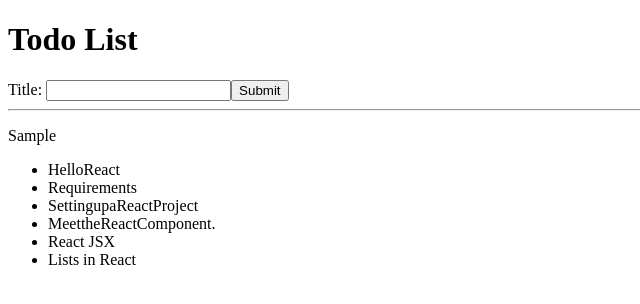
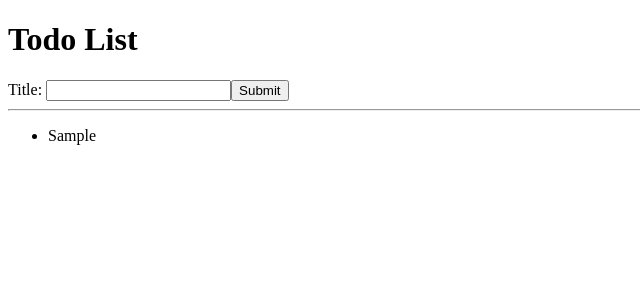
Before and after one commit to mikelikecoding/react-todo2, a React (Create React App) app: page / in a window 1280 px wide. Both pictures are taken after typing "Sample" into the empty fields and a click on the button "Submit". Shown: the top 304 px of the page, without its empty margins (0-640 px from the left). Built offline with nearby package versions, Linux system fonts and the light colour scheme.

Commit message:
lesson_1_4 for pull request

```diff
--- a/src/AddTodoForm.js
+++ b/src/AddTodoForm.js
@@ -2,15 +2,23 @@ import React from 'react';
 // import * as reactDom from 'react-dom'
 import { useState } from "react";
 
-function AddTodoForm (props) {
+
+function AddTodoForm ({onAddTodo}) {
+
+const [todoTitle, setTodoTitle] = useState('');
+
+const handleTitleChange = (event) => {
+     const newTodoTitle = event.target.value
+     setTodoTitle(newTodoTitle)
+}
+
  const handleAddTodo = (event) => {
-        event.preventDefault();
-     const todoTitle = event.target.title.value;
-     console.log(todoTitle, `ARE YOU HERE111`);
-     const form = document.querySelector('form');
-      form.reset();
-      props.onAddTodo(todoTitle);
-
+ event.preventDefault();
+ //if todoTile === '' I don't want it to return anything
+ if(todoTitle.trim().length === 0) return
+      //   let onAddTodo;
+  onAddTodo({title: todoTitle, id: Date.now()}) // won't work without the props
+        setTodoTitle('')
     }
 
    return (
@@ -18,7 +26,7 @@ function AddTodoForm (props) {
     <form onSubmit={handleAddTodo} >
 
       <label htmlFor="todoTitle">Title: </label>
-      <input id='todoTitle' type="text" name='title' />
+      <input id='todoTitle' value={todoTitle} type="text" name='title' onChange={handleTitleChange} />
       <button type='submit'>Submit</button>
 
       {/* <span>{todoTitle}</span> */}
--- a/src/App.js
+++ b/src/App.js
@@ -7,18 +7,22 @@ import {useState} from 'react';
 // /*This is the app that will display the arrays of Object and the form with button*
 
 function App() {
-  const [newTodo, setNewTodo] = useState('');
+  const [todoList, setTodoList] = useState([]);
+  // const [todoList, setTodoList] = [];
+const addTodo = (newTodo) => {
+  setTodoList([...todoList, newTodo])
+}
+
   return (
     <div>
       <h1>Todo List</h1>
 
    {/* <Search /> */}
-  <AddTodoForm  onAddTodo={setNewTodo}/>
+  <AddTodoForm  onAddTodo={addTodo}/>
+
 <hr />
- <p>
-  {newTodo}
- </p>
- <TodoList />
+
+ <TodoList todoList={todoList} />
 </div> );
 
 }
--- a/src/TodoList.js
+++ b/src/TodoList.js
@@ -5,40 +5,19 @@ import TodoListItem from './TodoListItem';
 // The todo arry
 ////////////////////////////
 
-const todoList = [
-     {
-       title: 'HelloReact',
-      id: 1,
-   }, {
-       title: 'Requirements',
-       id: 2,
-   },{
-     title: 'SettingupaReactProject',
-     id: 3,
-   },{
-     title: 'MeettheReactComponent.',
-     id: 4,
-   },{
-     title: 'React JSX',
-     id: 5,
-   },{
-     title: 'Lists in React',
-     id: 6,
-   },
 
-
-   ];
 
 ////////////////////////////////
 // The todo function
 ///////////////////////////////
 
-function TodoList () {
+function TodoList ({todoList}) {
     return (
         <ul>
         {/*This map function will iterate through the array of object*/}
 
-      {todoList.map((todo) =><TodoListItem key={todo.id}  title={todo.title}  /> )}
+      {/* {todoList.map((todo) =><TodoListItem key={todo.id}  title={todo.title}  /> )} */}
+      {todoList.map(todo =><TodoListItem key={todo.id} item = {todo}  /> )}
 
 
       </ul>
--- a/src/TodoListItem.js
+++ b/src/TodoListItem.js
@@ -1,9 +1,10 @@
 import React from 'react'
 
-const TodoListItem = (props) => {
+const TodoListItem = ({item:{title}}) => {
+
    return (
 
-        <li>{props.title}</li>
+        <li>{title}</li>
 
    )
 }
```
